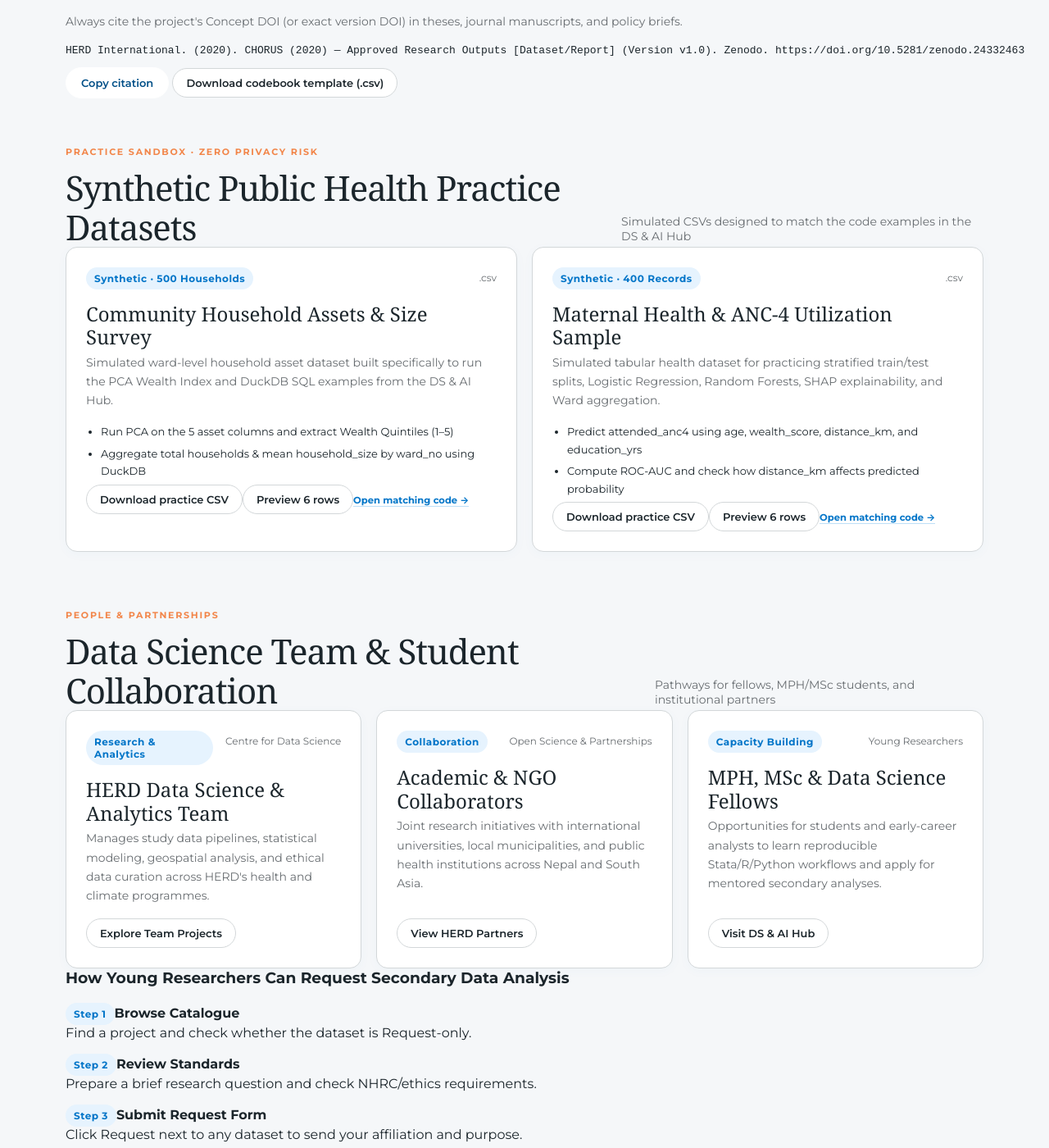
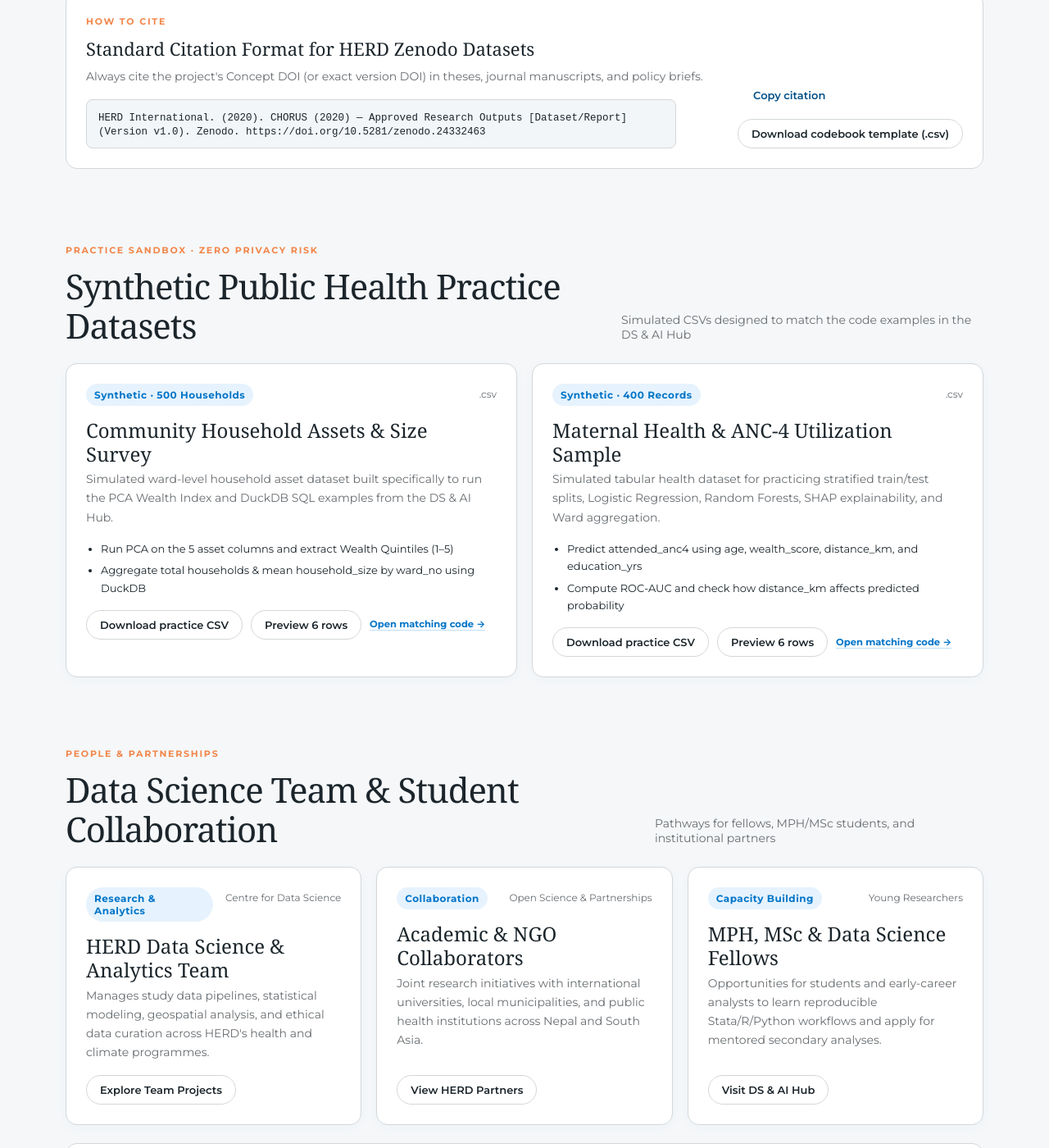
Before and after one commit to Herd-Data-Portal/herd-data-portal, a plain HTML site: page standards.html in a window 1280 px wide. Shown: the part 2118-3518 px from the top of the page at 82% size. Drawn offline with Linux system fonts and the light colour scheme.

Commit message:
Update styles.css

```diff
--- a/styles.css
+++ b/styles.css
@@ -1065,3 +1065,165 @@ button.tag.active {
     grid-template-columns: 1fr;
   }
 }
+
+
+/* --- Standards & Impact Page --- */
+.standards-section,
+.collaborate-section {
+  padding-top: 16px;
+  padding-bottom: 34px;
+}
+
+.citation-card {
+  margin-top: 20px;
+  background: var(--white);
+  border: 1px solid var(--line);
+  border-radius: 14px;
+  padding: 24px;
+  display: flex;
+  justify-content: space-between;
+  align-items: flex-end;
+  gap: 24px;
+  flex-wrap: wrap;
+}
+
+.citation-card h3 {
+  font-family: Georgia, serif;
+  font-size: 22px;
+  font-weight: 500;
+  margin: 10px 0 8px;
+}
+
+.citation-text {
+  margin: 0;
+  padding: 12px 14px;
+  background: #f2f6f9;
+  border: 1px solid var(--line);
+  border-radius: 8px;
+  font-family: "JetBrains Mono", Consolas, monospace;
+  font-size: 12.5px;
+  color: var(--ink);
+  white-space: pre-wrap;
+  max-width: 720px;
+}
+
+.citation-actions {
+  display: flex;
+  flex-direction: column;
+  gap: 10px;
+  align-items: flex-start;
+}
+
+.citation-btn {
+  background: var(--pine);
+  color: var(--white);
+  border-color: var(--pine);
+  cursor: pointer;
+}
+
+.sandbox-grid {
+  margin-top: 22px;
+}
+
+.sandbox-actions {
+  display: flex;
+  flex-wrap: wrap;
+  align-items: center;
+  gap: 10px;
+  margin-top: 16px;
+}
+
+.sandbox-btn {
+  cursor: pointer;
+}
+
+.sandbox-preview {
+  margin-top: 16px;
+  overflow-x: auto;
+  border: 1px solid var(--line);
+  border-radius: 10px;
+}
+
+.preview-table {
+  width: 100%;
+  border-collapse: collapse;
+  font-size: 12px;
+  text-align: left;
+}
+
+.preview-table th,
+.preview-table td {
+  padding: 8px 10px;
+  border-bottom: 1px solid var(--line);
+  white-space: nowrap;
+}
+
+.preview-table th {
+  background: #f2f6f9;
+  color: var(--pine-dark);
+  font-weight: 700;
+}
+
+.team-grid {
+  margin-top: 22px;
+}
+
+.pathway-card {
+  margin-top: 22px;
+  background: var(--white);
+  border: 1px solid var(--line);
+  border-radius: 14px;
+  padding: 24px;
+}
+
+.pathway-card h3 {
+  font-family: Georgia, serif;
+  font-size: 22px;
+  font-weight: 500;
+  margin: 0 0 18px;
+}
+
+.pathway-grid {
+  display: grid;
+  grid-template-columns: repeat(4, minmax(0, 1fr));
+  gap: 14px;
+}
+
+.pathway-step {
+  background: #f5f7f9;
+  border: 1px solid var(--line);
+  border-radius: 10px;
+  padding: 14px;
+}
+
+.pathway-step strong {
+  display: block;
+  margin: 10px 0 6px;
+  font-size: 14px;
+}
+
+.pathway-step p {
+  margin: 0;
+  font-size: 13px;
+  color: var(--muted);
+  line-height: 1.55;
+}
+
+.pathway-cta {
+  display: flex;
+  flex-wrap: wrap;
+  gap: 10px;
+  margin-top: 18px;
+}
+
+@media (max-width: 960px) {
+  .pathway-grid {
+    grid-template-columns: repeat(2, minmax(0, 1fr));
+  }
+}
+
+@media (max-width: 720px) {
+  .pathway-grid {
+    grid-template-columns: 1fr;
+  }
+}
```
